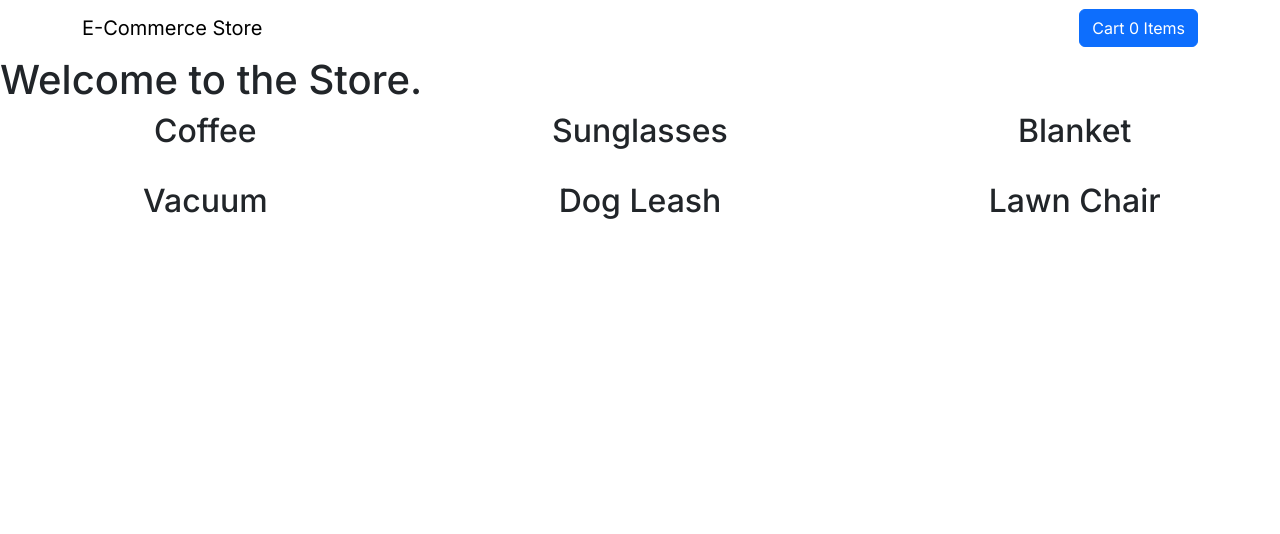
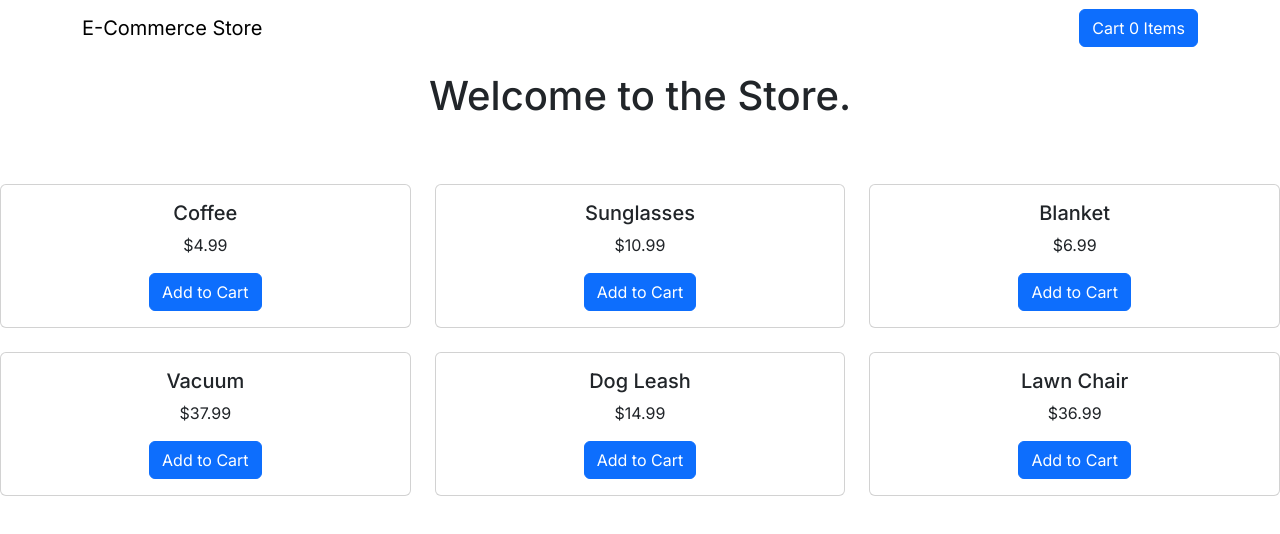
Before and after one commit to BenJohnsonFullStack/learn-stripe, a Next.js app: page / in a window 1280 px wide. Shown: the top 534 px of the page. Built offline with nearby package versions, Linux system fonts and the light colour scheme.

Commit message:
product cards

```diff
--- a/app/page.jsx
+++ b/app/page.jsx
@@ -1,14 +1,17 @@
 import { Row, Col } from "react-bootstrap";
 import { products } from "@/constants";
+import ProductCard from "@/components/ProductCard";
 
 export default function Home() {
   return (
     <>
-      <h1>Welcome to the Store.</h1>
-      <Row xs={1} md={3} className="g-4">
+      <h1 align="center" className="p-3">
+        Welcome to the Store.
+      </h1>
+      <Row xs={1} md={3} className="g-4 mt-4">
         {products.map((product) => (
           <Col align="center" key={product.id}>
-            <h2>{product.title}</h2>
+            <ProductCard {...product} />
           </Col>
         ))}
       </Row>
--- /dev/null
+++ b/components/ProductCard.jsx
@@ -0,0 +1,17 @@
+"use client";
+
+import { Card, Button, Row, Col, Form } from "react-bootstrap";
+
+const ProductCard = ({ title, price }) => {
+  return (
+    <Card>
+      <Card.Body>
+        <Card.Title>{title}</Card.Title>
+        <Card.Text>${price}</Card.Text>
+        <Button variant="primary">Add to Cart</Button>
+      </Card.Body>
+    </Card>
+  );
+};
+
+export default ProductCard;
```
